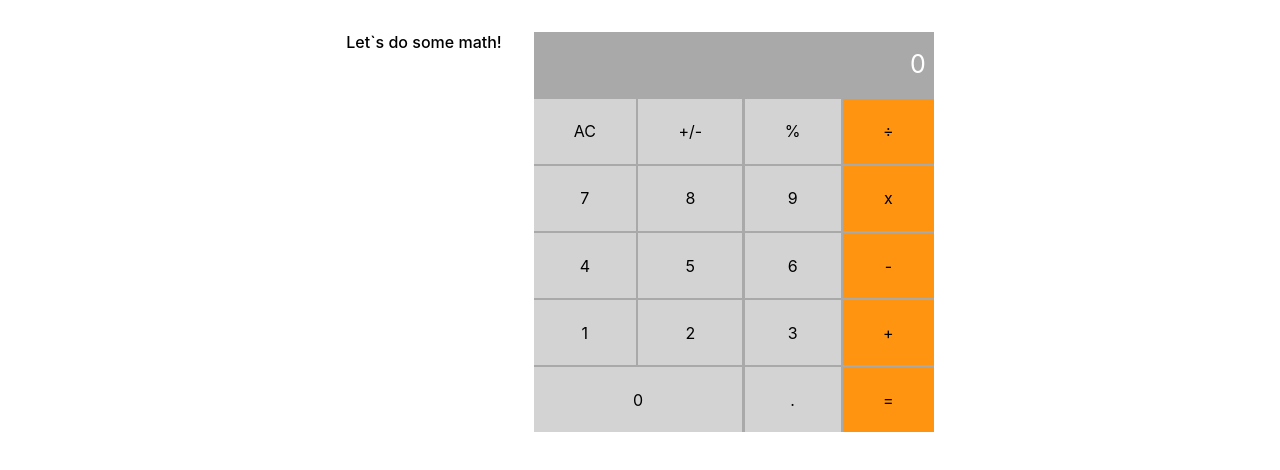
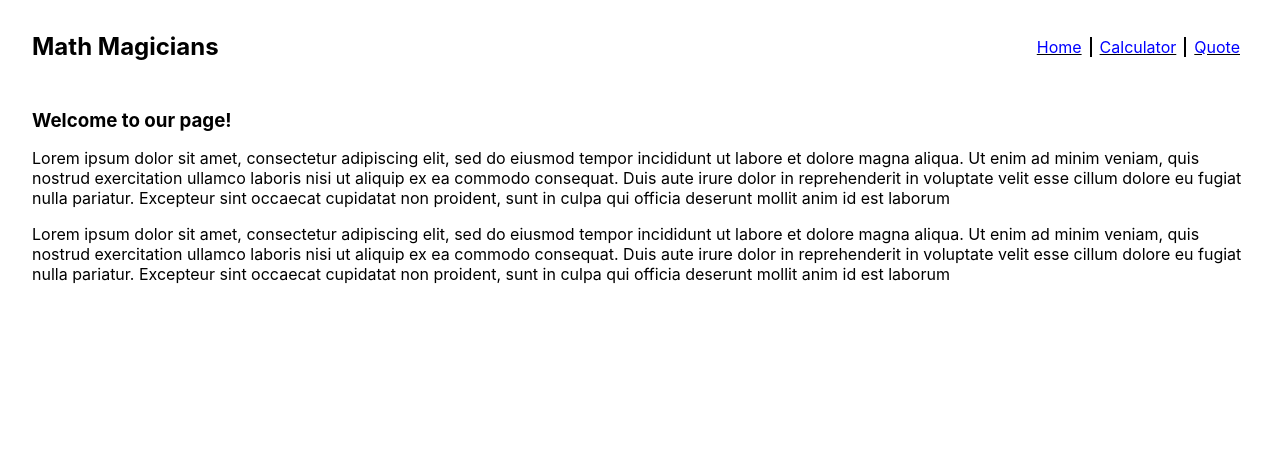
Before and after one commit to Fayob/maths-magician-app, a React (Create React App) app: page / in a window 1280 px wide. Shown: the top 470 px of the page. Built offline with nearby package versions, Linux system fonts and the light colour scheme.

Commit message:
Refactor to functional component and import neccessary component used in routing

```diff
--- a/package.json
+++ b/package.json
@@ -10,6 +10,7 @@
     "prop-types": "^15.8.1",
     "react": "^18.2.0",
     "react-dom": "^18.2.0",
+    "react-router-dom": "^6.4.2",
     "react-scripts": "5.0.1",
     "web-vitals": "^2.1.4"
   },
--- a/src/App.js
+++ b/src/App.js
@@ -1,11 +1,22 @@
 import React from 'react';
+import { BrowserRouter as Router, Routes, Route } from 'react-router-dom';
+import Navbar from './components/Navbar';
 import Calculator from './components/Calculator';
+import Home from './components/Home';
+import Quotes from './components/Quotes';
 
-// eslint-disable-next-line react/prefer-stateless-function
-class App extends React.Component {
-  render() {
-    return <Calculator />;
-  }
-}
+const App = () => (
+  <>
+    <Router>
+      <Navbar />
+      <Routes>
+        <Route path="/" element={<Home />} />
+        <Route path="/calculator" element={<Calculator />} />
+        <Route path="/quote" element={<Quotes />} />
+      </Routes>
+    </Router>
+  </>
+
+);
 
 export default App;
```
Also changed, not shown: 1 other file (tests, documents, lock files or other folders).
